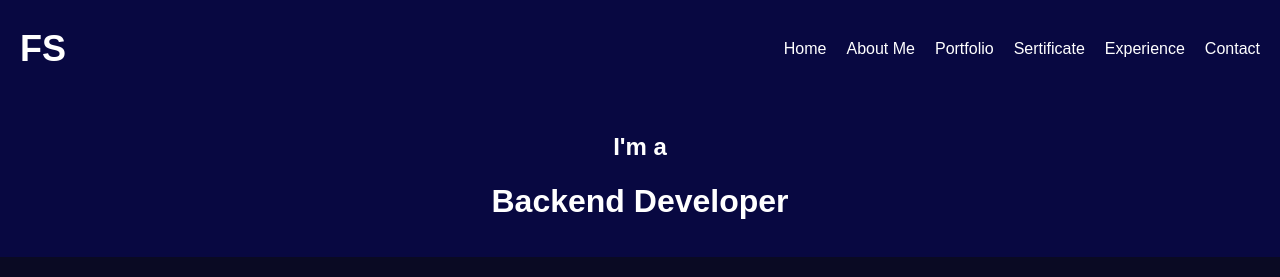
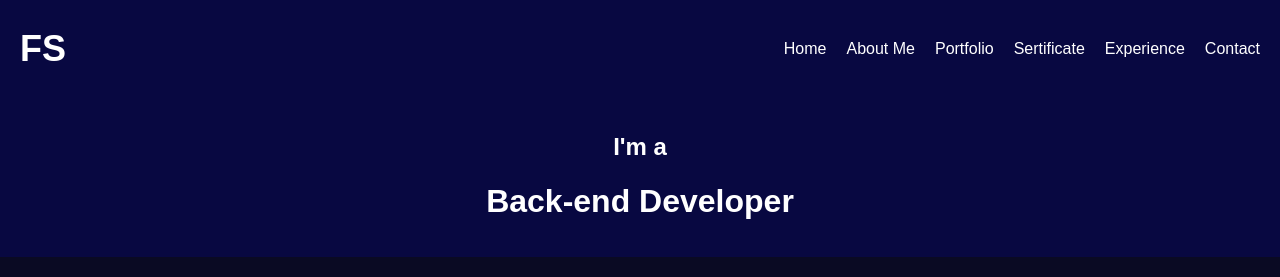
Before and after one commit to muhamadfajarramdani/Portofolio, a plain HTML site: page index.html in a window 1280 px wide. Shown: the top 277 px of the page. Drawn offline with Linux system fonts and the light colour scheme.

Commit message:
revisi ulang

```diff
--- a/index.html
+++ b/index.html
@@ -25,7 +25,7 @@
         </nav>
         <div class="header-content">
             <h2>I'm a</h2>
-            <h1>Backend Developer</h1>
+            <h1>Back-end Developer</h1>
         </div>
     </header>
 
```
